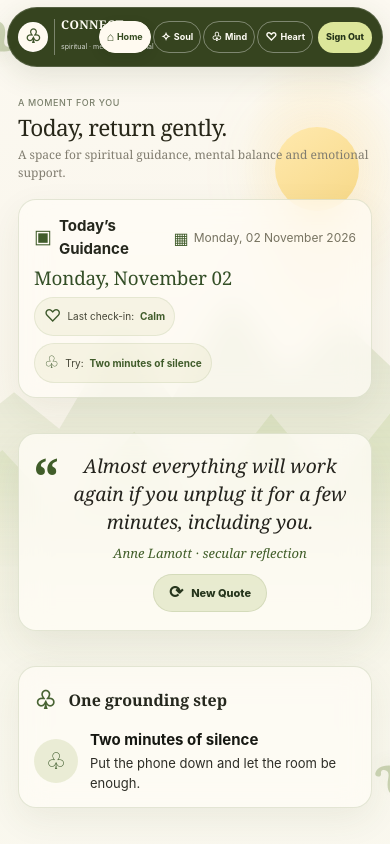
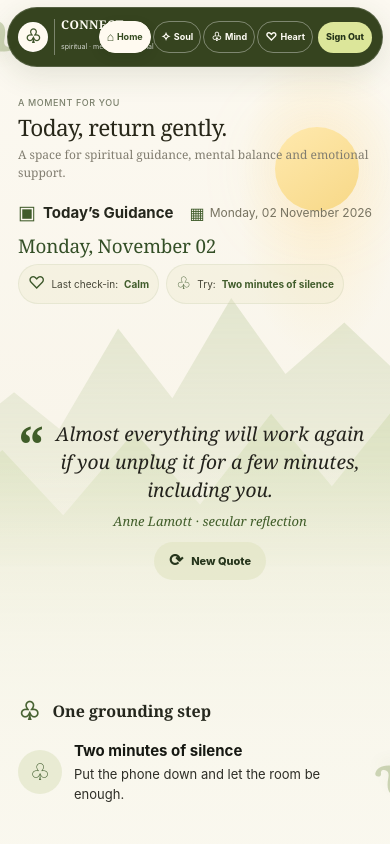
Before and after one commit to Likhitareddy17/Connect, a Flask app: page / in a window 390 px wide. Run offline with Flask 3, Linux system fonts and the light colour scheme; a user stored in the database is signed in; data that the repository does not hold is empty; some libraries are stand-ins or nearby versions.

Commit message:
style: restore open minimalist homepage layout

```diff
--- a/static/home.css
+++ b/static/home.css
@@ -992,3 +992,101 @@
     transition: none;
   }
 }
+
+
+/* Open editorial layout: remove dashboard panels and let the landscape breathe. */
+.home-page .daily-guidance,
+.home-page .reflection-section,
+.home-page .grounding-section {
+  border: 0;
+  border-radius: 0;
+  background: transparent;
+  box-shadow: none;
+  -webkit-backdrop-filter: none;
+  backdrop-filter: none;
+  transition: none;
+}
+
+.home-page .daily-guidance {
+  padding: 0 2% 8px;
+  border-bottom: 0;
+}
+
+.home-page .reflection-section {
+  width: min(100%, 920px);
+  padding: 18px 12px;
+  border-bottom: 0;
+  background: transparent;
+  box-shadow: none;
+}
+
+.home-page .grounding-section {
+  padding: 6px 2% 4px;
+  border-bottom: 0;
+}
+
+.home-page .daily-guidance:hover,
+.home-page .reflection-section:hover,
+.home-page .grounding-section:hover {
+  background: transparent;
+  box-shadow: none;
+  transform: none;
+}
+
+.home-page .grounding-step {
+  padding-left: 0;
+  border-left: 0;
+}
+
+.home-page .guidance-chip {
+  border: 1px solid rgba(111, 137, 77, .10);
+  background: rgba(235, 231, 202, .34);
+  box-shadow: none;
+}
+
+.home-page .guidance-chip:hover {
+  transform: translateY(-1px);
+  background: rgba(235, 231, 202, .58);
+  box-shadow: none;
+}
+
+.home-page .new-quote-button {
+  border: 0;
+  background: rgba(224, 228, 194, .62);
+  box-shadow: none;
+}
+
+.home-page .new-quote-button:hover {
+  transform: translateY(-1px);
+  background: rgba(213, 223, 170, .78);
+  box-shadow: none;
+}
+
+.home-page .new-quote-button:active {
+  transform: scale(.97);
+}
+
+@media (max-width: 640px) {
+  .home-page .daily-guidance,
+  .home-page .reflection-section,
+  .home-page .grounding-section {
+    border: 0;
+    border-radius: 0;
+    background: transparent;
+    box-shadow: none;
+    -webkit-backdrop-filter: none;
+    backdrop-filter: none;
+  }
+
+  .home-page .daily-guidance {
+    padding: 0 0 8px;
+  }
+
+  .home-page .reflection-section {
+    padding: 14px 0;
+  }
+
+  .home-page .grounding-section {
+    padding: 4px 0;
+  }
+}
```
